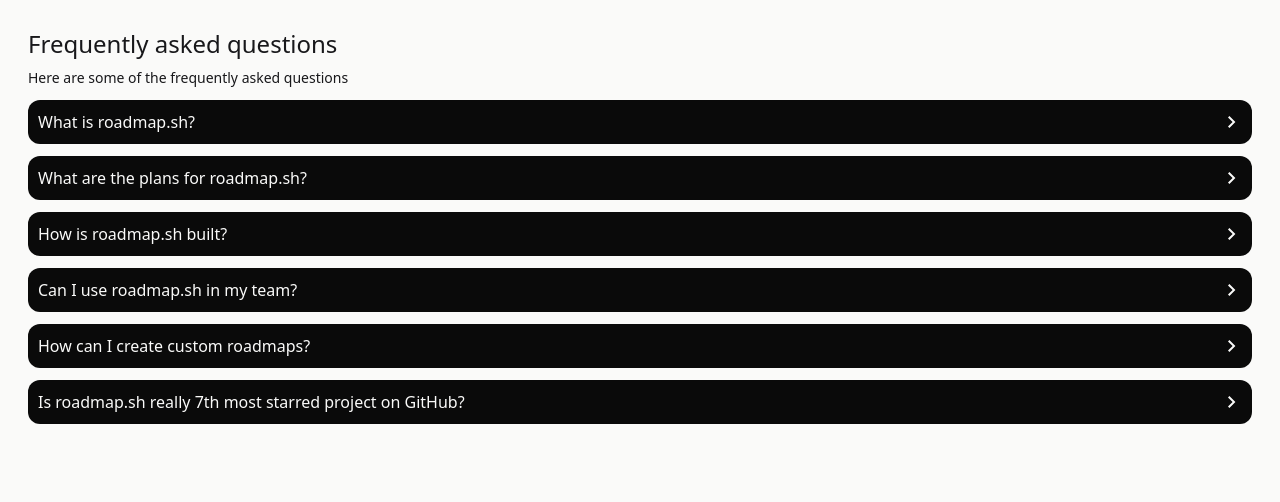
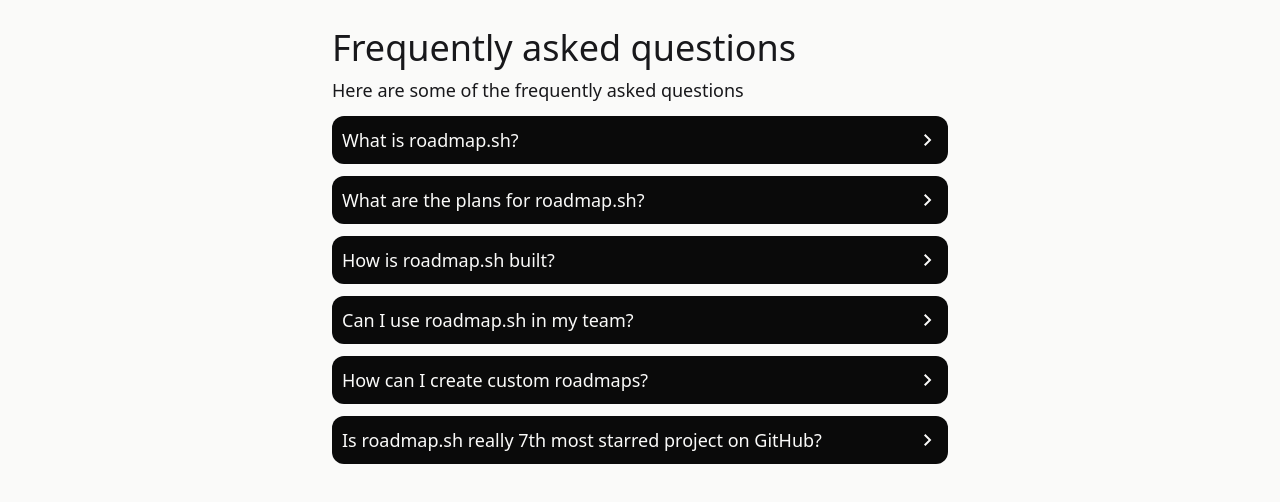
Before and after one commit to Domanskey/Accordion, a React (Vite) app: page / in a window 1280 px wide. Shown: the top 502 px of the page. Built offline with nearby package versions, Linux system fonts and the light colour scheme.

Commit message:
feat: add responsiveness

```diff
--- a/src/App.jsx
+++ b/src/App.jsx
@@ -41,12 +41,12 @@
   };
 
   return (
-    <main className="p-7 min-w-dvw">
+    <main className="p-7 text-sm sm:text-base md:text-lg min-w-80 w-full max-w-lg sm:max-w-xl md:max-w-2xl">
       <header>
-        <h1 className="text-2xl">Frequently asked questions</h1>
-        <p className="text-sm mb-3 mt-2">Here are some of the frequently asked questions</p>
+        <h1 className="text-2xl sm:text-3xl md:text-4xl">Frequently asked questions</h1>
+        <p className="mb-3 mt-2">Here are some of the frequently asked questions</p>
       </header>
-      <ul className='flex flex-col gap-3'>
+      <ul className='flex flex-col gap-3 w-full'>
         {questions.map((item) => (
           <Accordion
             key={item.id}
@@ -64,13 +64,13 @@
 function Accordion({ question, answer, onQuestionClick, isOpen }) {
 
   return (
-    <li className="min-w-4/5">
-      <button onClick={onQuestionClick} className="bg-neutral-950 text-md text-stone-50 p-2.5 pr-8 rounded-xl w-full cursor-pointer text-left border-0 relative">
+    <li className="">
+      <button onClick={onQuestionClick} className="bg-neutral-950 text-stone-50 p-2.5 pr-8 rounded-xl w-full cursor-pointer text-left border-0 relative">
         {question}
         <svg className={`absolute top-1/2 right-2 -translate-y-1/2 fill-stone-50 transition-transform ${isOpen ? 'rotate-90' : ''}`} xmlns="http://www.w3.org/2000/svg" height="24px" viewBox="0 -960 960 960" width="24px" fill="#e8eaed"><path d="M504-480 320-664l56-56 240 240-240 240-56-56 184-184Z" /></svg>
       </button>
       {isOpen &&
-        (<p className="text-sm p-2.5 rounded-xl w-full cursor-pointer text-left border-2 mt-3">{answer}</p>)}
+        (<p className="min-w-fit p-2.5 rounded-xl w-full cursor-pointer text-left border-2 mt-3">{answer}</p>)}
     </li>
   )
 }
```
